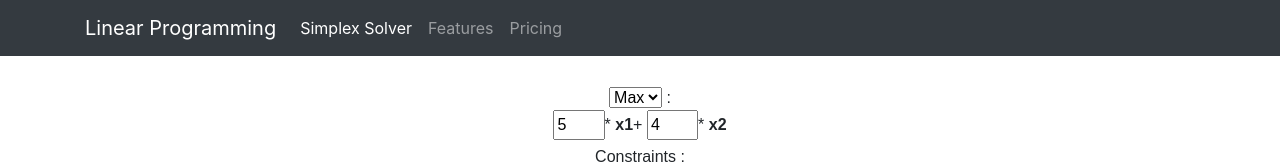
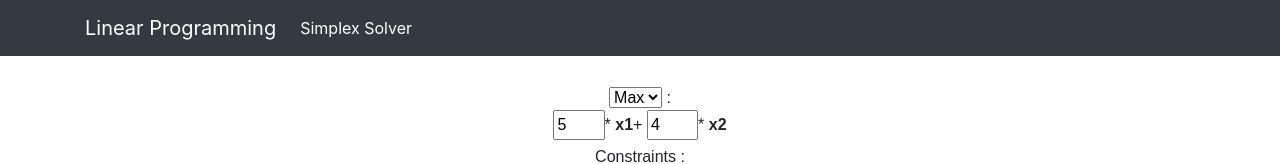
Before and after one commit to samkim130/SimplexVisualizer, a React (Create React App) app: page / in a window 1280 px wide. Shown: the top 164 px of the page. Built offline with nearby package versions, Linux system fonts and the light colour scheme.

Commit message:
cleaned Navbar

```diff
--- a/src/Navbar.jsx
+++ b/src/Navbar.jsx
@@ -29,7 +29,7 @@
                 Simplex Solver <span className="sr-only">(current)</span>
               </a>
             </li>
-            <li className="nav-item">
+            {/*<li className="nav-item">
               <a className="nav-link" href="#">
                 Features
               </a>
@@ -39,7 +39,7 @@
                 Pricing
               </a>
             </li>
-            {/*<li className="nav-item dropdown">
+            <li className="nav-item dropdown">
             <a
               className="nav-link dropdown-toggle"
               href="#"
```
